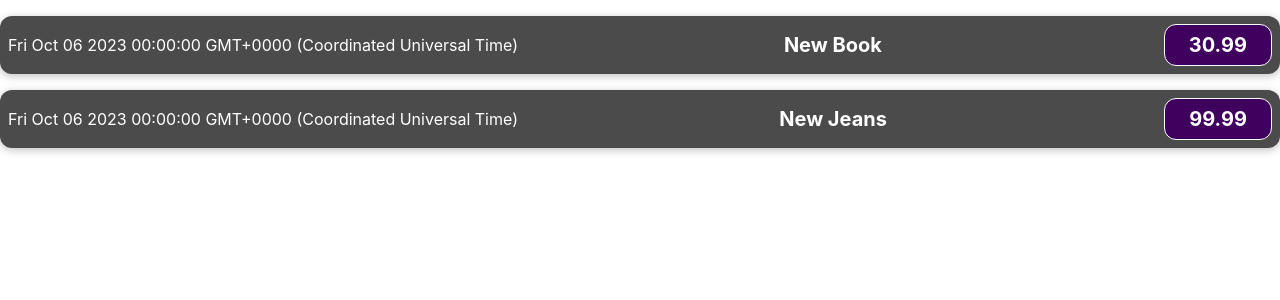
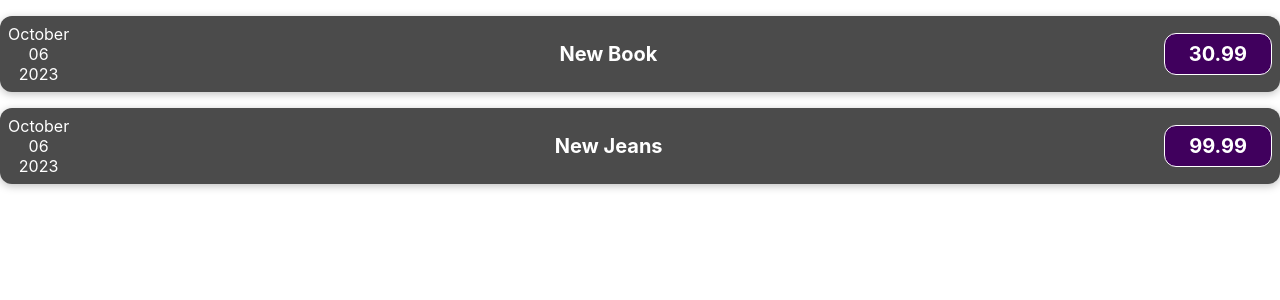
Before and after one commit to Gaor-jjj/learn-react.js, a React (Create React App) app: page / in a window 1280 px wide. Shown: the top 300 px of the page. Built offline with nearby package versions, Linux system fonts and the light colour scheme.

Commit message:
ExpenseDate

```diff
--- /dev/null
+++ b/src/components/ExpenseDate.js
@@ -0,0 +1,15 @@
+function ExpenseDate(props){
+    const day = props.date.toLocaleString('en-US',{day: '2-digit'})
+    const month = props.date.toLocaleString('en-US',{month: 'long'})
+    const year = props.date.getFullYear()
+
+    return (
+        <div>
+            <div>{month}</div>
+            <div>{day}</div>
+            <div>{year}</div>
+        </div>
+    )
+}
+
+export default ExpenseDate
--- a/src/components/ExpenseItem.js
+++ b/src/components/ExpenseItem.js
@@ -1,11 +1,13 @@
 import './ExpenseItem.css'
+import ExpenseDate from './ExpenseDate'
 
 function ExpenseItem(props){
-    console.log(props)
 
     return (
         <div className='expense-item'>
-            <div>{props.expenseData.date.toString()}</div>
+            <ExpenseDate
+                date={props.expenseData.date}
+            />
             <div className='expense-item__description'>
                 <h2>{props.expenseData.title}</h2>
                 <div className='expense-item__price'>{props.expenseData.price}</div>
```
